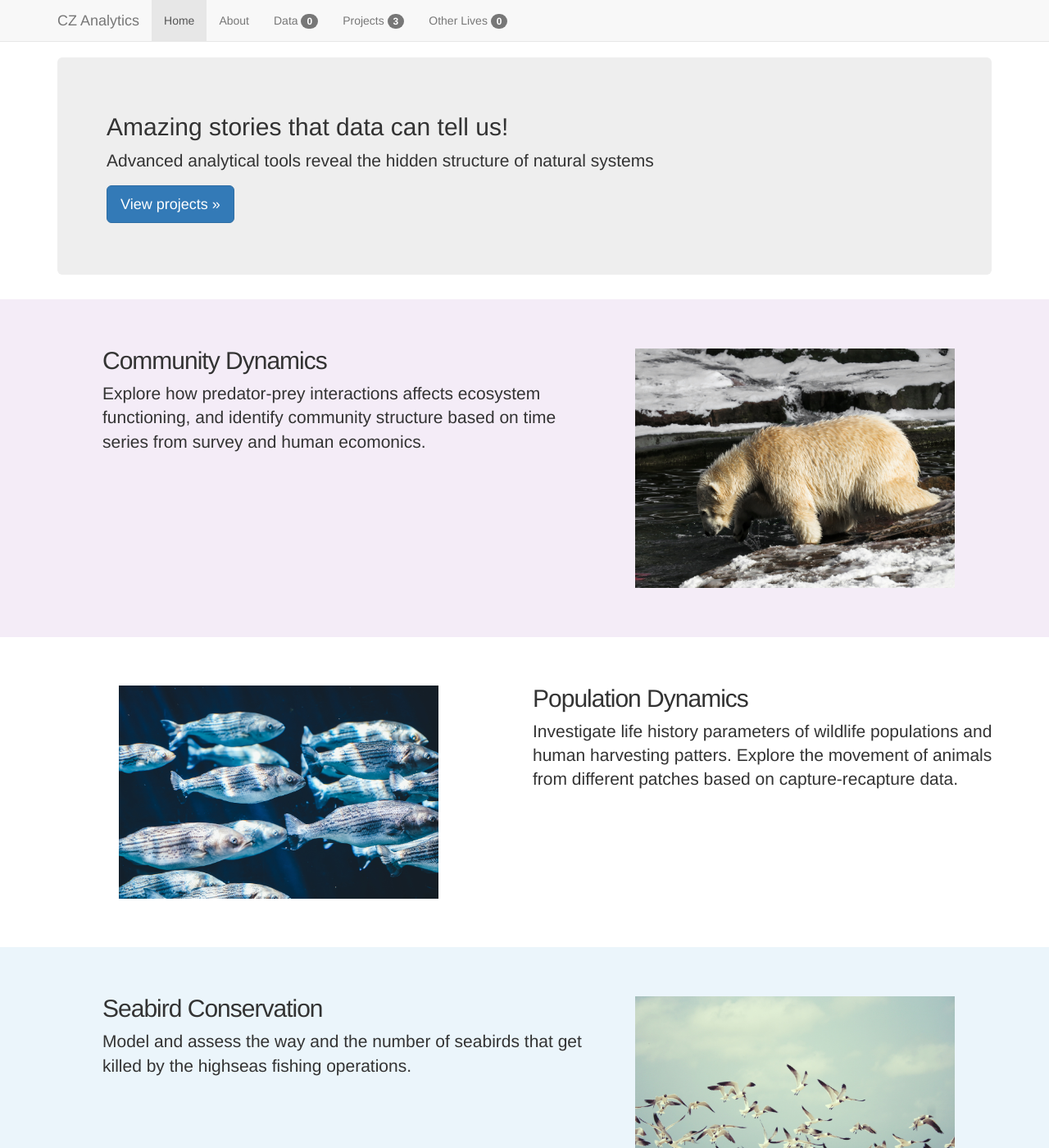
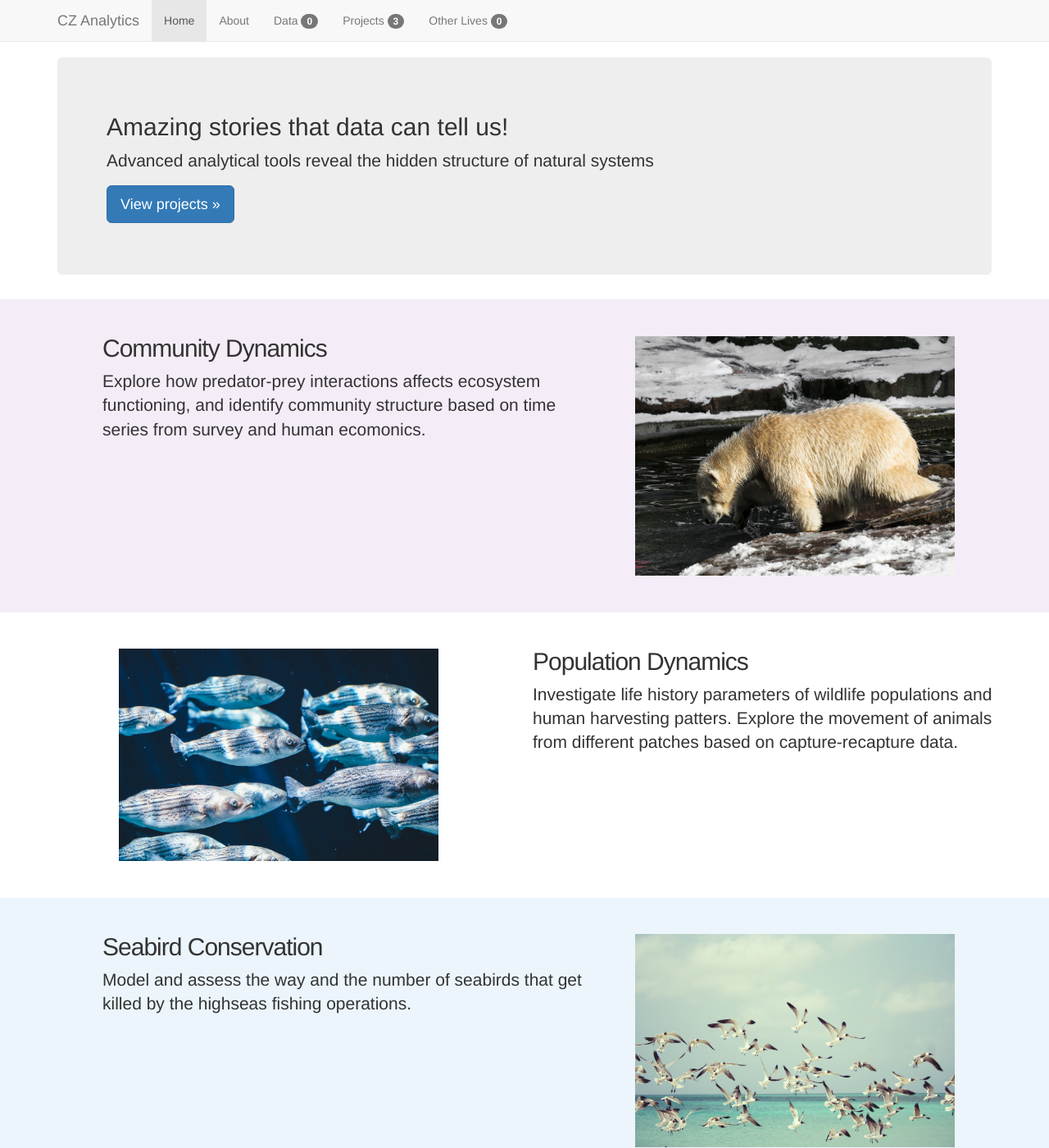
Before and after one commit to HVoltBb/HVoltBb.github.io, a Jekyll site: the page built from index.html, in a window 1280 px wide and 1400 px high. Shown: the whole window at 82% size. Built offline with Jekyll 4.4.1, drawn with Linux system fonts in a browser that asks for light colours.

Commit message:
web pics

```diff
--- a/_layouts/default.html
+++ b/_layouts/default.html
@@ -41,7 +41,6 @@
         {{ content }}
       </div>
 
-
     <footer class="this-footer">
         <ul>
             <li><a title="Follow me on ResearchGate" href="https://www.researchgate.net/profile/Can_Zhou3?cp=shp"><img src="https://www.researchgate.net/images/public/profile_share_badge.png" alt="Follow me on ResearchGate" /></a></li>
--- a/css/main.css
+++ b/css/main.css
@@ -46,8 +46,8 @@
 .section-box{
     padding-left:5px;
     padding-right:15px;
-    padding-top: 40px;
-    padding-bottom: 40px;
+    padding-top: 25px;
+    padding-bottom: 25px;
 }
 .section-img{
     margin: 5%;
--- a/index.html
+++ b/index.html
@@ -20,7 +20,7 @@
     <p class="lead">Explore how predator-prey interactions affects ecosystem functioning, and identify community structure based on time series from survey and human ecomonics.</p>
   </div>
   <div class="col-md-4">
-    <img class="section-img img-responsive center-block" src="/pics/bear-web.jpg" alt="A bear foraging at a river bank">
+    <img class="section-img img-responsive center-block" src="/pics/bear-w600.jpg" alt="A bear foraging at a river bank">
   </div>
   <div class="col-md-1">
   </div>
@@ -36,7 +36,7 @@
     <p class="lead">Investigate life history parameters of wildlife populations and human harvesting patters. Explore the movement of animals from different patches based on capture-recapture data.</p>
   </div>
   <div class="col-md-4 col-md-pull-6">
-    <img class="section-img img-responsive center-block" src="/pics/fish-web.jpg" alt="A bear foraging at a river bank">
+    <img class="section-img img-responsive center-block" src="/pics/fish-w600.jpg" alt="A bear foraging at a river bank">
   </div>
   <div class="col-md-1">
   </div>
@@ -52,7 +52,7 @@
     <p class="lead">Model and assess the way and the number of seabirds that get killed by the highseas fishing operations.</p>
   </div>
   <div class="col-md-4">
-    <img class="section-img img-responsive center-block" src="/pics/bird-web.jpg" alt="A bear foraging at a river bank">
+    <img class="section-img img-responsive center-block" src="/pics/bird-w600.jpg" alt="A bear foraging at a river bank">
   </div>
   <div class="col-md-1">
   </div>
```
Also changed, not shown: pics/bear-w600.jpg (added), pics/bird-w600.jpg (added), pics/fish-w600.jpg (added).
